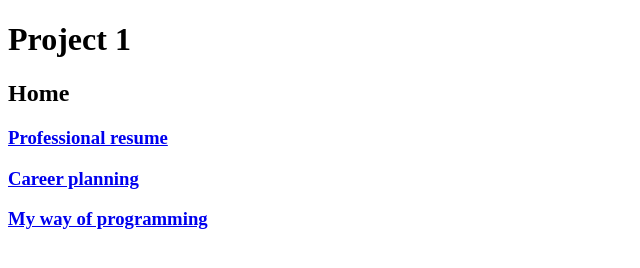
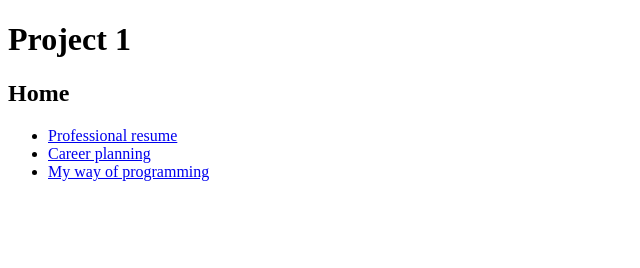
Before and after one commit to qiaofenglin/project1, a plain HTML site: page index.html in a window 1280 px wide. Shown: the whole page, without its empty margins (0-640 px from the left). Drawn offline with Linux system fonts and the light colour scheme.

Commit message:
change div to ul

```diff
--- a/index.html
+++ b/index.html
@@ -9,10 +9,13 @@
 
 	<h1>Project 1</h1>
 	<h2>Home</h2>
-	<h3><a href="https://qiaofenglin.github.io/project1-1/">Professional resume</a></h3>
-	<h3><a href="https://qiaofenglin.github.io/project1-2/">Career planning</a></h3>
-	<h3><a href="https://qiaofenglin.github.io/project1-3/">My way of programming</a></h3>
-
+	<div>
+		<ul>
+			<li><a href="https://qiaofenglin.github.io/project1-1/">Professional resume</a></li>
+			<li><a href="https://qiaofenglin.github.io/project1-2/">Career planning</a></li>
+			<li><a href="https://qiaofenglin.github.io/project1-3/">My way of programming</a></li>
+		</ul>
+	</div>
 
 </body>
 </html>
```
